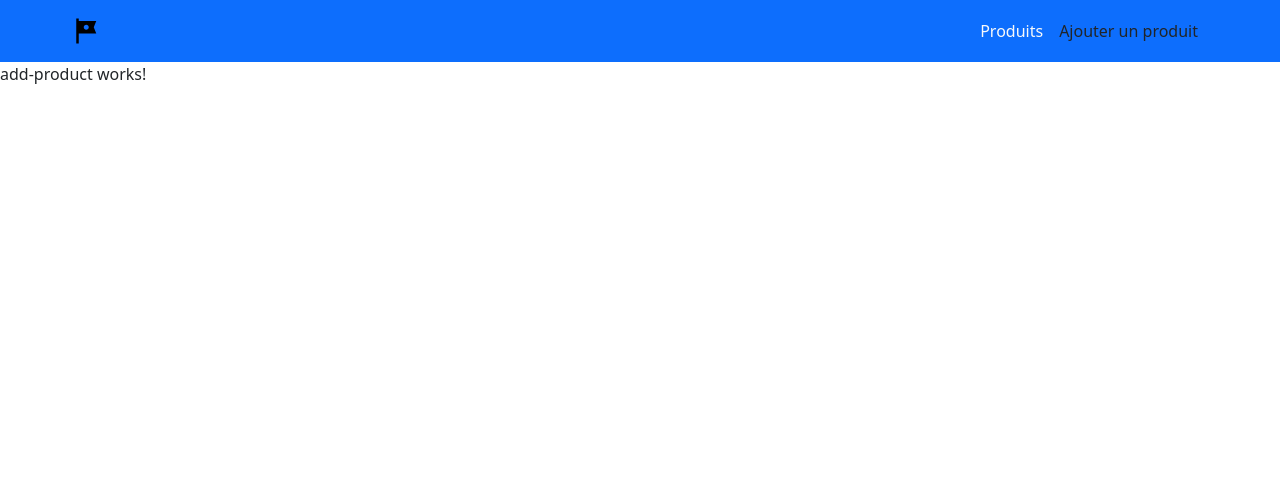
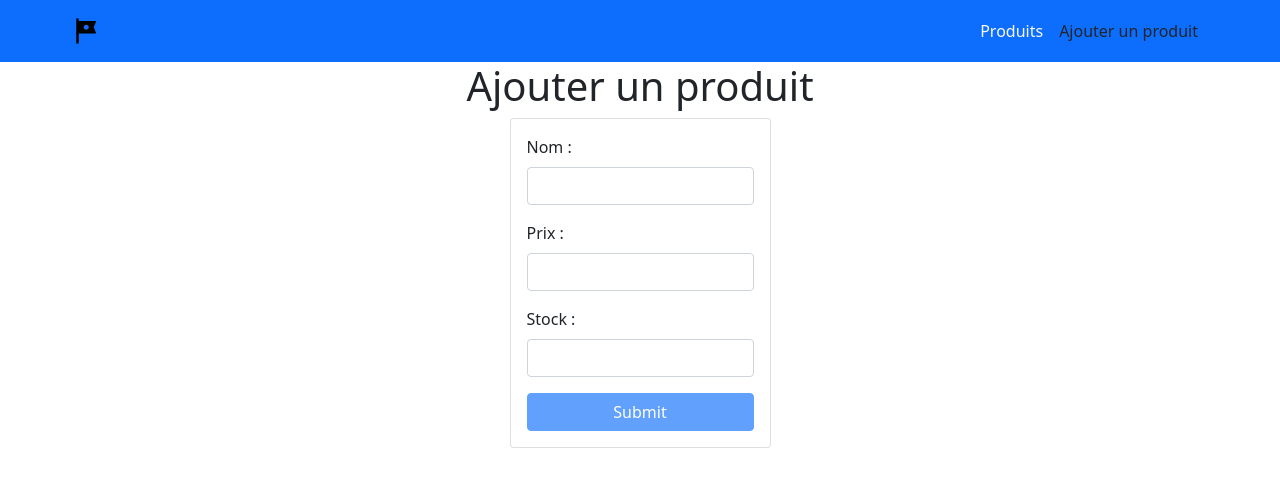
Before and after one commit to studiogram/epicerie, an Angular app: page /ajouter in a window 1280 px wide. Shown: the top 484 px of the page. Built offline with nearby package versions, Linux system fonts and the light colour scheme.

Commit message:
formulaires

```diff
--- a/src/app/app.module.ts
+++ b/src/app/app.module.ts
@@ -15,6 +15,7 @@ import { UpdateProductComponent } from './components/update-product/update-produ
 import { ErrorComponent } from './components/error/error.component';
 import { MenuComponent } from './components/menu/menu.component';
 import { ProductCardComponent } from './components/product-card/product-card.component';
+import { ProductFormComponent } from './components/product-form/product-form.component';
 
 @NgModule({
   declarations: [
@@ -27,7 +28,8 @@ import { ProductCardComponent } from './components/product-card/product-card.com
     UpdateProductComponent,
     ErrorComponent,
     MenuComponent,
-    ProductCardComponent
+    ProductCardComponent,
+    ProductFormComponent
   ],
   imports: [
     BrowserModule,
--- a/src/app/components/add-product/add-product.component.html
+++ b/src/app/components/add-product/add-product.component.html
@@ -1 +1,6 @@
-<p>add-product works!</p>
+<div class="container">
+    <h1 class="text-center">Ajouter un produit</h1>
+    <div class="row justify-content-center">
+        <app-product-form  class="col-12 col-lg-3"></app-product-form>
+    </div>
+</div>
--- a/src/app/components/product-card/product-card.component.html
+++ b/src/app/components/product-card/product-card.component.html
@@ -1,8 +1,7 @@
 <div class="card" [ngClass]="{'bg-danger-light' : product.stock < 5}">
-    <img class="card-img-top" [src]="product.img" [alt]="'image ' + product.name" />
+    <img class="card-img-top" [src]="setUrl(product.name | lowercase)" [alt]="'image ' + product.name" />
     <div class="card-body">
         <h5 class="card-title">{{product.name | uppercase}}</h5>
-
         <ng-container *ngIf="product.stock >= 5; else lowStock">
             <p class="card-text text-success">En stock ( {{product.stock}} )</p>
         </ng-container>
--- a/src/app/components/product-card/product-card.component.ts
+++ b/src/app/components/product-card/product-card.component.ts
@@ -14,5 +14,8 @@ export class ProductCardComponent implements OnInit {
 
   ngOnInit(): void {
   }
+  setUrl(name: string): string {
+    return '/assets/' + name + '.jpg';
+  }
 
 }
--- /dev/null
+++ b/src/app/components/product-form/product-form.component.html
@@ -0,0 +1,28 @@
+<div class="card" >
+    <p *ngIf="formSuccess == true" class="text-success text-center">Le produit a bien été ajouté</p>
+    <form class="card-body" #productForm="ngForm" (ngSubmit)="onSubmit(productForm)">
+        <div class="mb-3">
+            <p class="text-danger" *ngIf="productName.invalid && (productName.dirty || productName.touched)">
+                Ce champ a une erreur :
+             </p>
+            <label for="productName" class="form-label">Nom :</label>
+            <input type="text" class="form-control" minlength="3"  required name="name" id="productName" #productName="ngModel" ngModel>
+        </div>
+        <div class="mb-3">
+            <p class="text-danger" *ngIf="productPrice.invalid && (productPrice.dirty || productPrice.touched)">
+                Ce champ a une erreur :
+             </p>
+            <label for="productPrice" class="form-label">Prix :</label>
+            <input type="number" class="form-control" required name="price" id="productPrice" #productPrice="ngModel" ngModel>
+        </div>
+        <div class="mb-3">
+            <p class="text-danger" *ngIf="productStock.invalid && (productStock.dirty || productStock.touched)">
+                Ce champ a une erreur :
+             </p>
+            <label for="productStock" class="form-label">Stock :</label>
+            <input type="number" class="form-control" required name="stock" id="productStock" #productStock="ngModel" ngModel>
+        </div>
+
+        <button type="submit" class="btn btn-primary w-100" [disabled]="productForm.invalid">Submit</button>
+    </form>
+</div>
--- /dev/null
+++ b/src/app/components/product-form/product-form.component.ts
@@ -0,0 +1,22 @@
+import { Component, OnInit } from '@angular/core';
+import { NgForm } from '@angular/forms';
+import { ProductsService } from 'src/app/services/products.service';
+
+@Component({
+  selector: 'app-product-form',
+  templateUrl: './product-form.component.html',
+  styleUrls: ['./product-form.component.css']
+})
+export class ProductFormComponent implements OnInit {
+  formSuccess: boolean = false;
+  constructor(private _products: ProductsService) { }
+
+  ngOnInit(): void {
+  }
+  onSubmit(productForm: NgForm) {
+    console.log(productForm.value);
+    this.formSuccess = true;
+    this._products.addProduct(productForm.value);
+    productForm.resetForm();
+  }
+}
--- a/src/app/interfaces/product.ts
+++ b/src/app/interfaces/product.ts
@@ -1,6 +1,5 @@
 export interface Product {
     name: string;
-    img: string;
     price: number;
     stock: number;
 }
--- a/src/app/services/products.service.ts
+++ b/src/app/services/products.service.ts
@@ -6,11 +6,13 @@ import { Product } from '../interfaces/product';
 })
 export class ProductsService {
   products: Product[] = [
-    {name: 'Cerise', img: '/assets/cerise.jpg', price: 5, stock: 10 },
-    {name: 'Citron', img: '/assets/citron.jpg', price: 4, stock: 4 },
-    {name: 'Fraise', img: '/assets/fraise.jpg', price: 3, stock: 10 },
-    {name: 'Poire', img: '/assets/poire.jpg', price: 2, stock: 4 },
+    {name: 'Cerise',price: 5, stock: 10 },
+    {name: 'Citron',price: 4, stock: 4 },
+    {name: 'Fraise',price: 3, stock: 10 },
+    {name: 'Poire', price: 2, stock: 4 },
   ];
   constructor() { }
-
+  addProduct(product: Product) {
+    this.products.push(product);
+  }
 }
```
Also changed, not shown: src/app/components/product-form/product-form.component.css (added), 1 other file (tests, documents, lock files or other folders).
